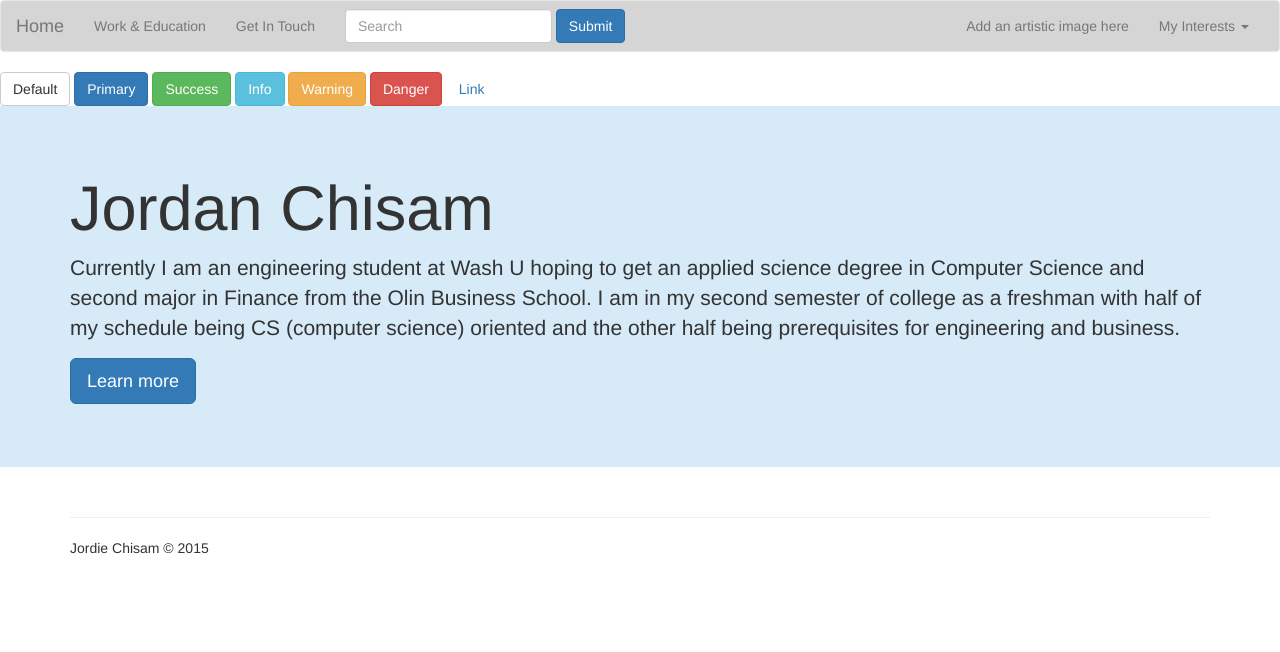
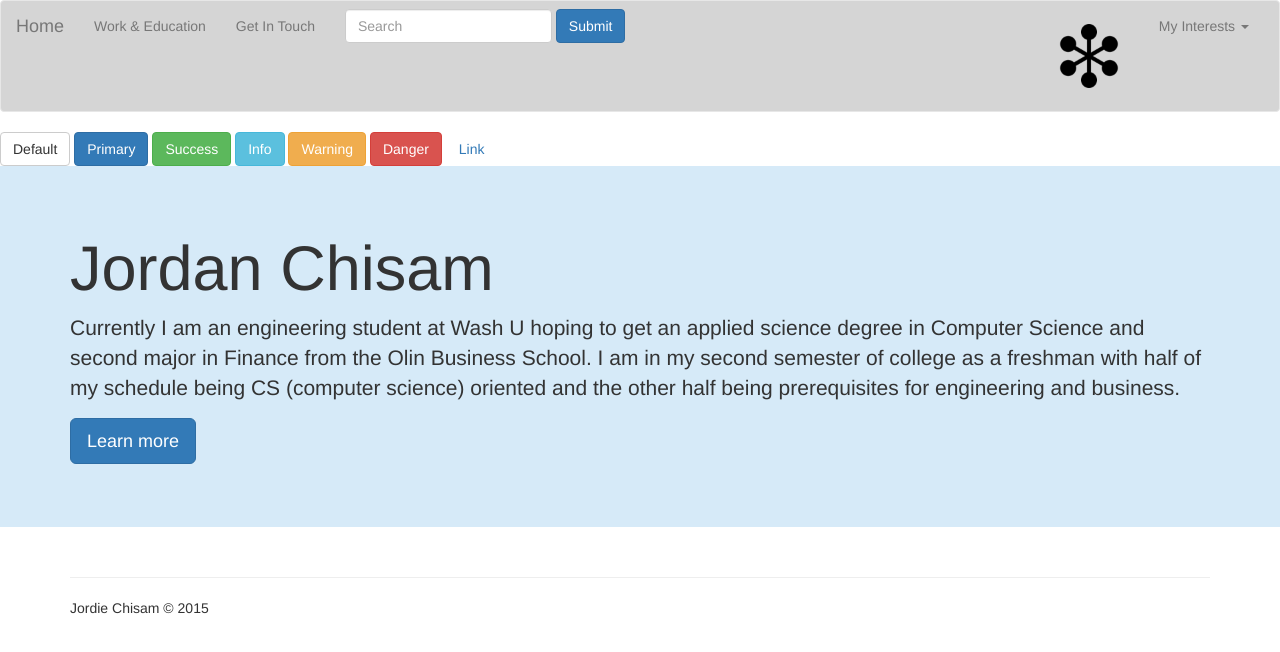
Before and after one commit to jachisam/jordan.chisam, a plain HTML site: page index.html in a window 1280 px wide. Drawn offline with nearby package versions, Linux system fonts and the light colour scheme.

Commit message:
Update index.html

```diff
--- a/index.html
+++ b/index.html
@@ -44,7 +44,7 @@
             <button type="button" class="btn btn-primary">Submit</button>
           </form>
           <ul class="nav navbar-nav navbar-right">
-            <li><a href="#">Add an artistic image here</a></li>
+            <li><a href="#"><img src="asterisk.png" alt="Asterisk"></a></li>
             <li class="dropdown">
               <a href="interests.html" class="dropdown-toggle" data-toggle="dropdown" role="button" aria-haspopup="true" aria-expanded="false"> My Interests <span class="caret"></a></span>
               <ul class="dropdown-menu">
```
